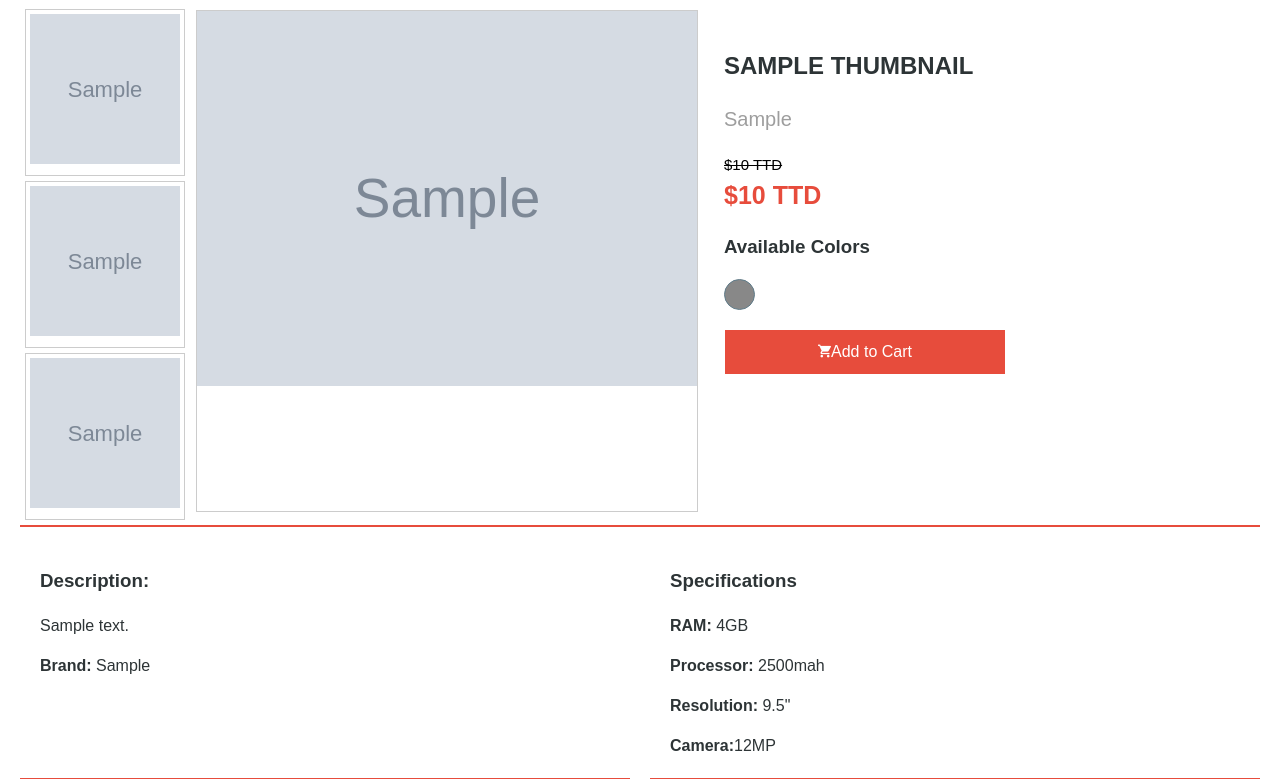
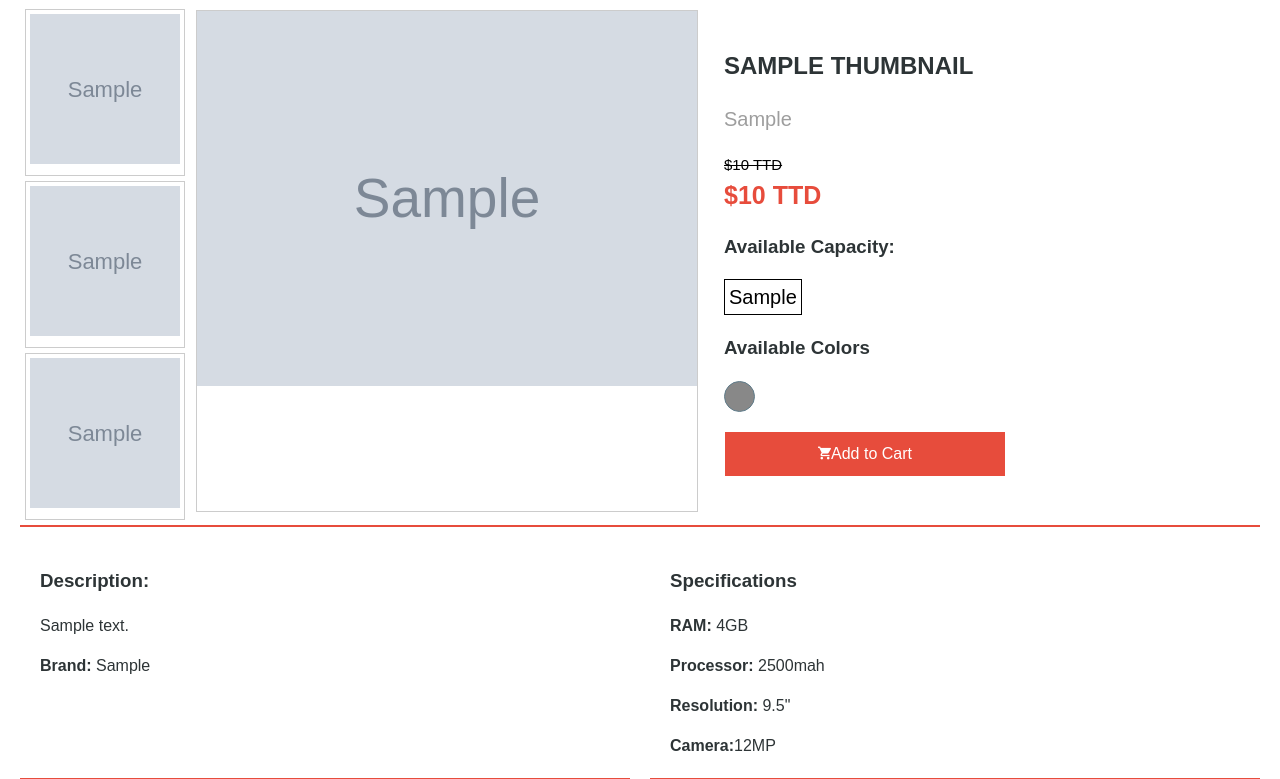
Before and after one commit to EthikalHaKingGhost/onlinestore, a PHP site: page /details.php?pid=1 in a window 1280 px wide. Shown: the part 240-1019 px from the top of the page. Run offline with PHP 8.4, Linux system fonts and the light colour scheme; tables that the repository leaves empty or names only in its code hold one stand-in row (values such as "Sample post"); grey boxes marked "Sample" are stand-in pictures; some libraries are stand-ins or nearby versions.

Commit message:
Added Storage Sizes to detail page
Storage sizes were changed from static to dynamic by pulling the storage
capacity of the product from two database tables that were created with
storage sizes.

```diff
--- a/details.php
+++ b/details.php
@@ -202,6 +202,47 @@ $('.imgBox img').attr("src", $(this).attr("href"));
 
 
 
+<!--------------product Storage size ---------------->
+
+          <h3>Available Capacity:</h3>
+          <span>
+
+                      <?php
+
+  $dbconnect = mysqli_connect("localhost","root","","topcellersdb") OR die(mysqli_connect_error());
+
+
+  //access products table from database
+  $sql ="SELECT * FROM storage_sizes, product_storage, products
+WHERE products.product_id = product_storage.product_id
+AND product_storage.storage_id = storage_sizes.storage_id
+AND products.product_id = 1";
+
+      //create query to execute sql on database
+      $query = mysqli_query($dbconnect, $sql);
+
+    //statement to display day under condition
+          if($query){
+            //loop each row
+            while($row = mysqli_fetch_array($query,MYSQLI_ASSOC)){
+              //create variables for each field
+                  $storage_id = $row["storage_id"];
+                  $storagesize = $row["storagesize"];
+
+              ?>
+
+            <a class="storage" href="#"><?php echo $storagesize ?></a>
+
+              <?php
+
+              }
+
+               }
+
+                      ?>
+
+          </span>
+
 
 <!----------product colors--------------->
 
--- a/style.css
+++ b/style.css
@@ -573,7 +573,15 @@ div.detail_box{
   text-transform: uppercase;
 }
 
-
+.prod-info span .storage{
+  display: block;
+  float:left;
+  margin-right:6px;
+  border: 1px solid;
+  color:#000;
+  font-size:20px;
+  padding: 2px 4px;
+}
 
 .prod-info span .colors{
   display: block;
```
